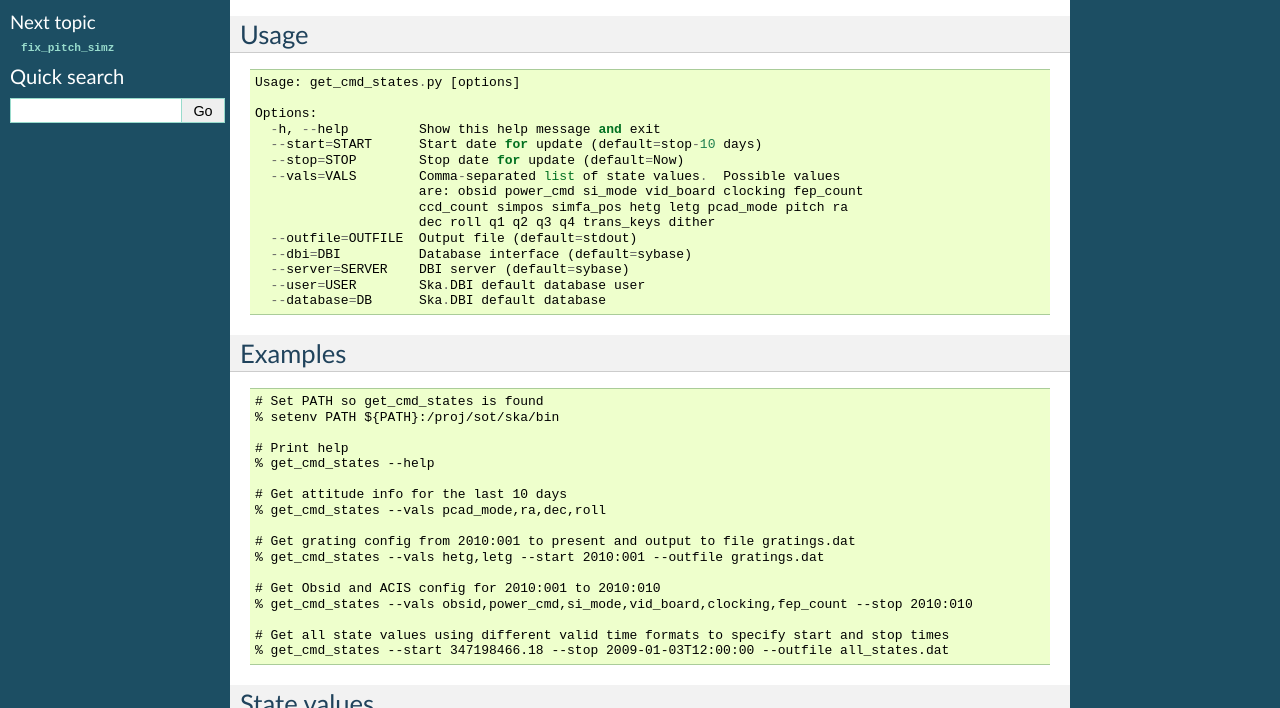
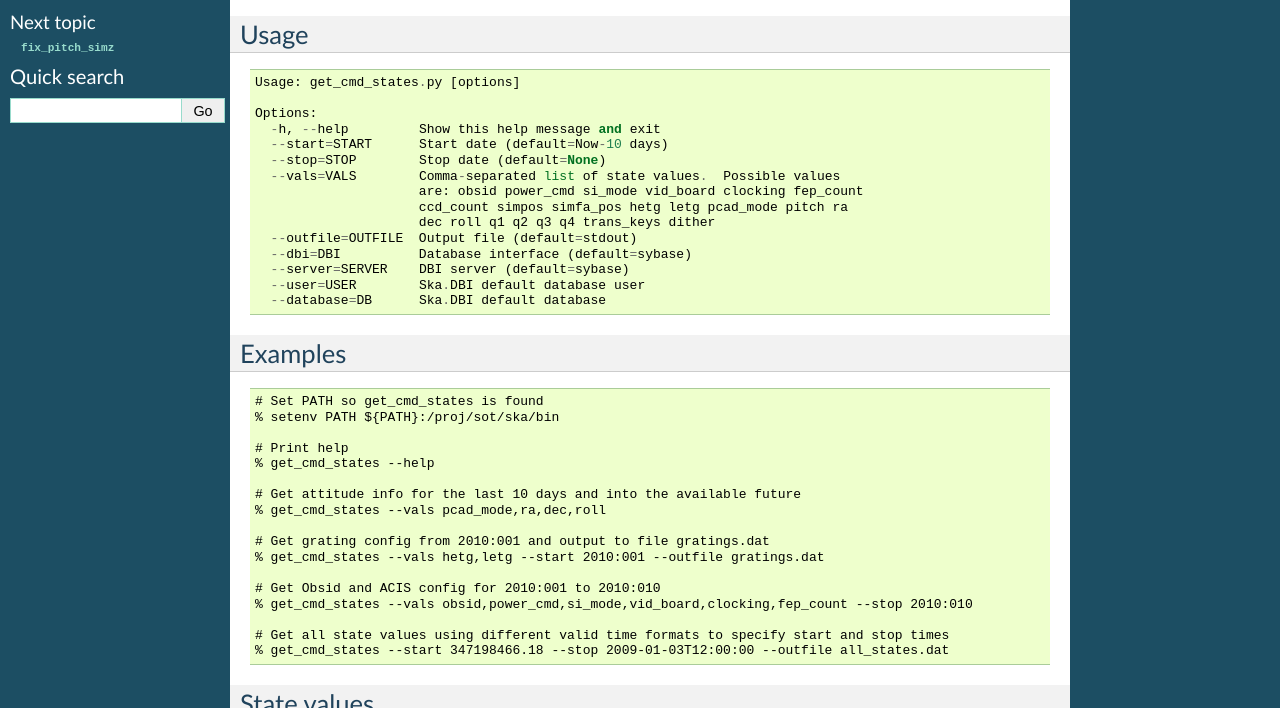
Before and after one commit to sot/chandra_cmd_states, a Sphinx documentation site: the page built from docs/get_cmd_states.rst, in a window 1280 px wide and 900 px high, cut to the strip 192-900 px from the top of the window. Built offline with Sphinx 7.4.7, drawn with Linux system fonts in a browser that asks for light colours.

Commit message:
Update help to match change in get_cmd_states default --stop behavior.

```diff
--- a/docs/get_cmd_states.rst
+++ b/docs/get_cmd_states.rst
@@ -12,8 +12,8 @@ Usage
 
   Options:
     -h, --help         Show this help message and exit
-    --start=START      Start date for update (default=stop-10 days)
-    --stop=STOP        Stop date for update (default=Now)
+    --start=START      Start date (default=Now-10 days)
+    --stop=STOP        Stop date (default=None)
     --vals=VALS        Comma-separated list of state values.  Possible values
                        are: obsid power_cmd si_mode vid_board clocking fep_count
                        ccd_count simpos simfa_pos hetg letg pcad_mode pitch ra
@@ -33,10 +33,10 @@ Examples
   # Print help
   % get_cmd_states --help
 
-  # Get attitude info for the last 10 days
+  # Get attitude info for the last 10 days and into the available future
   % get_cmd_states --vals pcad_mode,ra,dec,roll
 
-  # Get grating config from 2010:001 to present and output to file gratings.dat
+  # Get grating config from 2010:001 and output to file gratings.dat
   % get_cmd_states --vals hetg,letg --start 2010:001 --outfile gratings.dat
 
   # Get Obsid and ACIS config for 2010:001 to 2010:010
```
